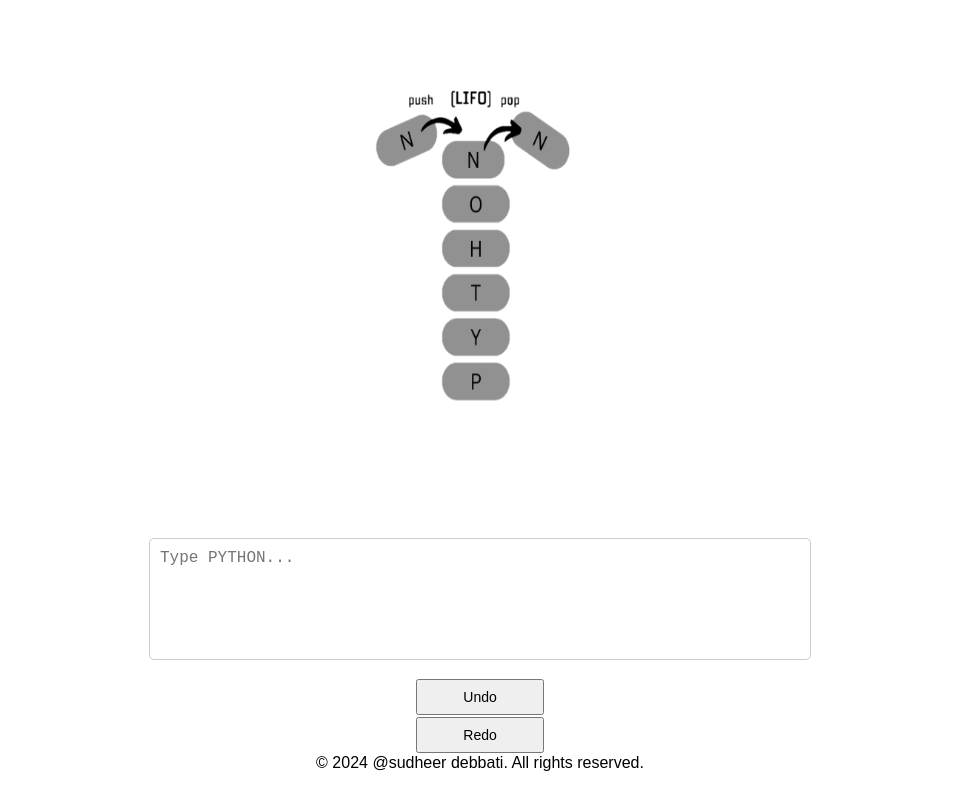
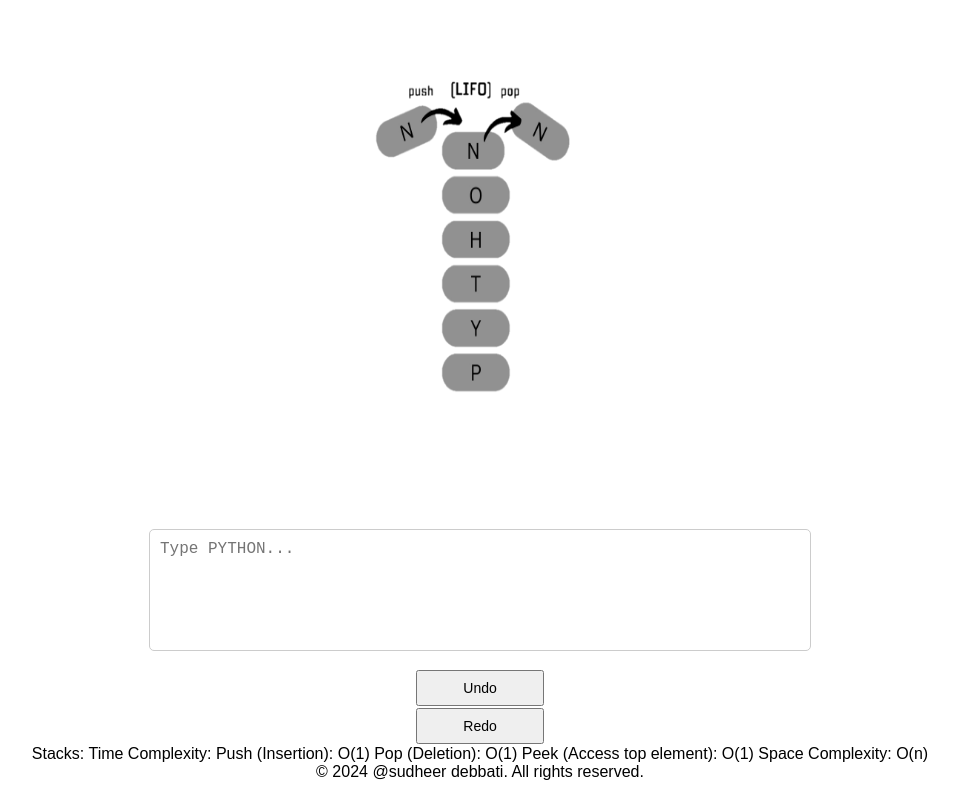
Before and after one commit to Debbatisudheer/stack-undo-redo, a plain HTML site: page index.html in a window 1280 px wide. Shown: the whole page, without its empty margins (160-1118 px from the left). Drawn offline with Linux system fonts and the light colour scheme.

Commit message:
Update index.html

```diff
--- a/index.html
+++ b/index.html
@@ -91,6 +91,13 @@
             }
         });
     </script>
+    Stacks:
+
+    Time Complexity:
+        Push (Insertion): O(1)
+        Pop (Deletion): O(1)
+        Peek (Access top element): O(1)
+    Space Complexity: O(n)
     <footer>
         &copy; 2024 @sudheer debbati. All rights reserved.
     </footer>
```
